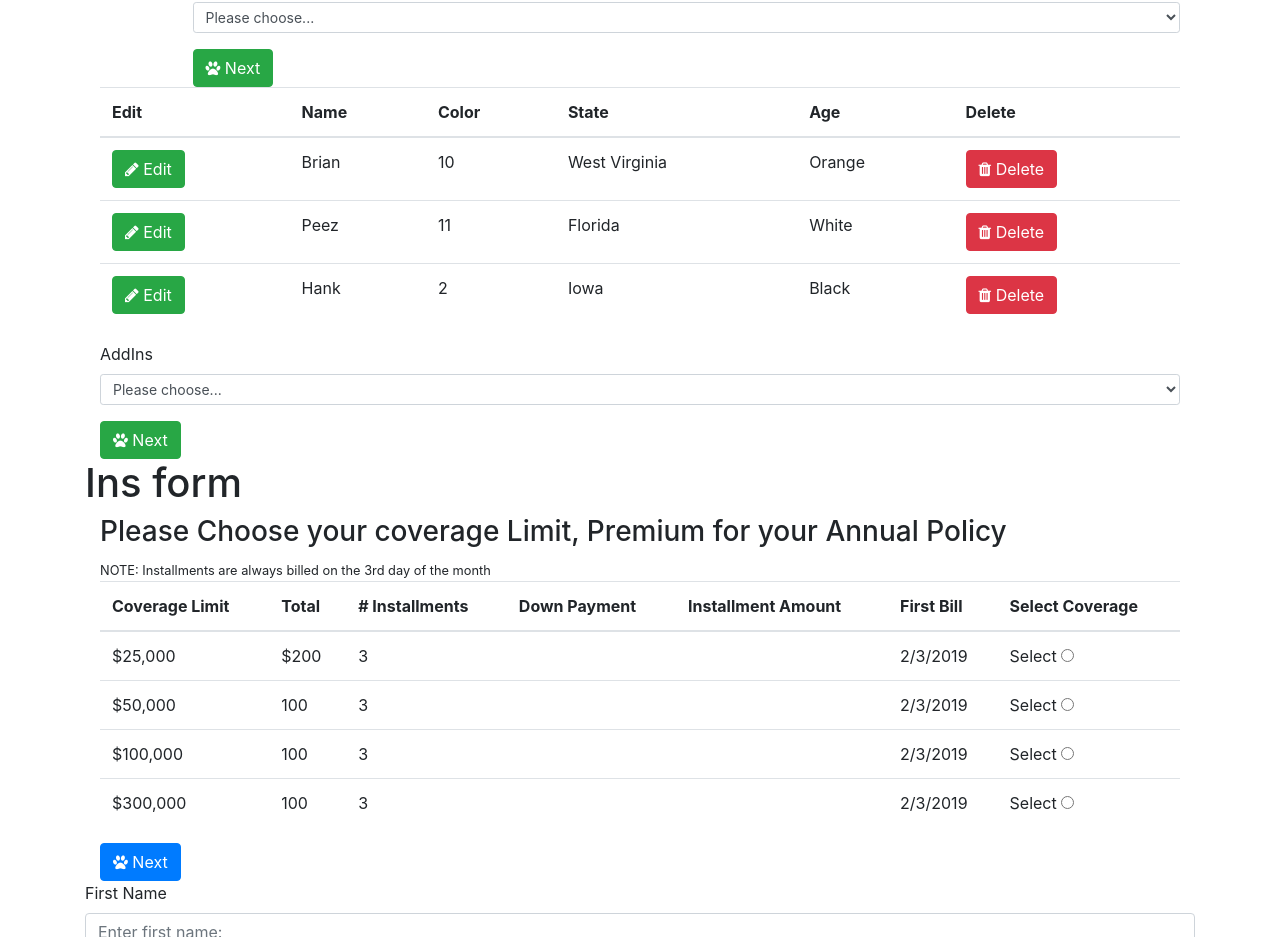
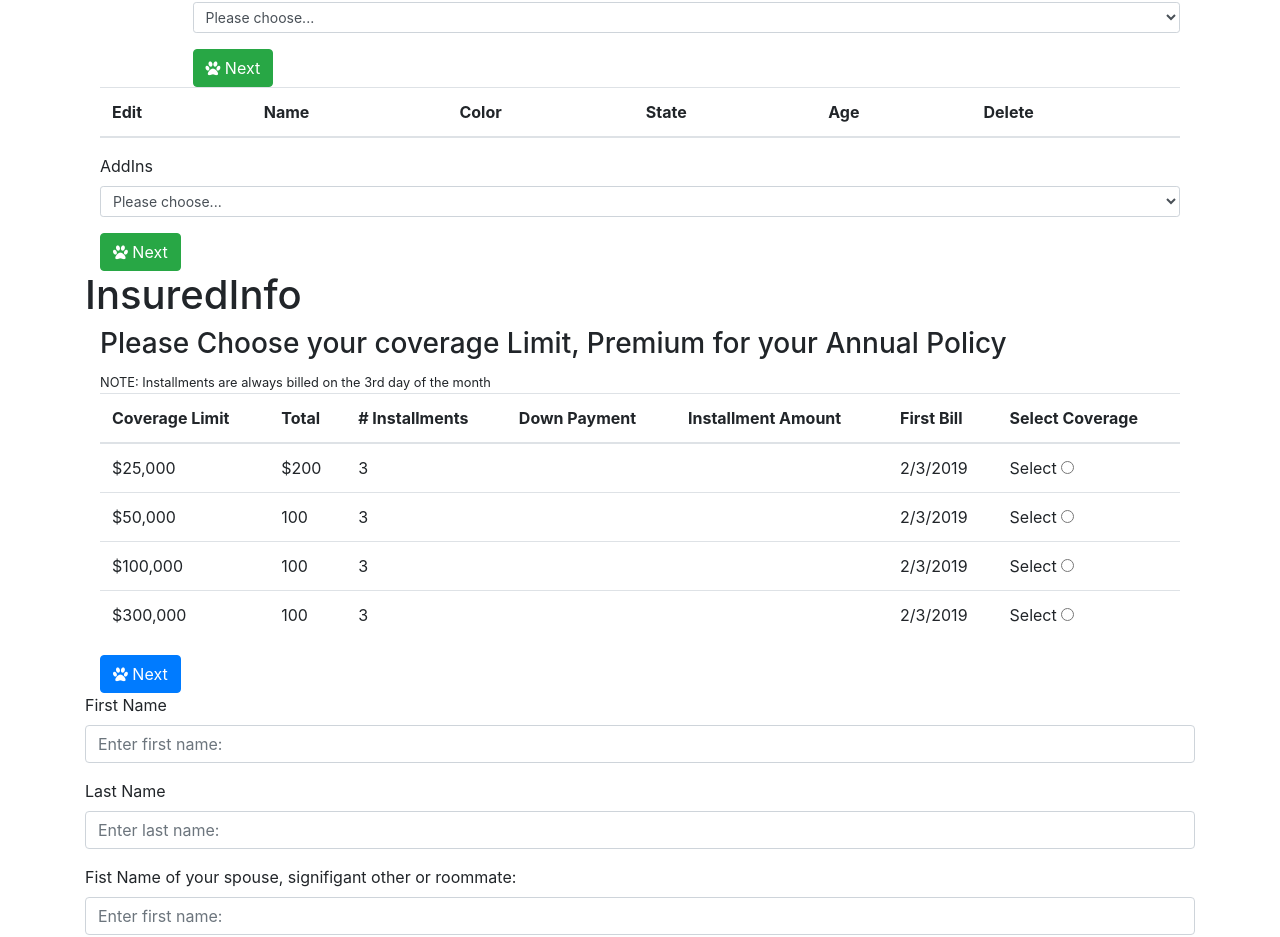
Before and after one commit to jmanock/fin-dog-bite, a React (Create React App) app: page /Quote in a window 1280 px wide. Shown: the part 2175-3112 px from the top of the page. Built offline with nearby package versions, Linux system fonts and the light colour scheme.

Commit message:
think this might work

```diff
--- a/src/Components/AddIns.jsx
+++ b/src/Components/AddIns.jsx
@@ -3,24 +3,20 @@ import Select from './FormComponents/Select';
 import Button from './FormComponents/Button';
 
 class AddIns extends Component{
-  state = {
-    addIns:''
-  }
-
+  state = {addIns:''}
   onSelectChange = e =>{
     this.setState({
       addIns:e.target.value
-    });
+    })
 	}
 
   addInsured = () =>{
     this.props.addIns(this.state.addIns);
   }
   render(){
-
     return(
       <div>
-        <Select title={'AddIns'} name={'addIns'} options={['0','1','2','3','4','5']} handleChange={this.onSelectChange} placeholder={'Please choose...'} value={this.state.addIns} />
+        <Select title={'AddIns'} name={'addIns'} options={[0,1,2,3,4,5]} handleChange={this.onSelectChange} placeholder={'Please choose...'} value={this.state.addIns} />
         <Button type={'btn btn-success'} action={this.addInsured} title={'Next'} className={'fa fa-paw'} />
       </div>
 
--- a/src/Components/Holder.jsx
+++ b/src/Components/Holder.jsx
@@ -6,18 +6,18 @@ import PersonalInfo from './PersonalInfo';
 import InsuredInfo from './InsuredInfo';
 
 const dogs = [
-  {id:'1',name:'Brian',color:'Orange',state:'West Virginia',age:'10',email:'brian@test.com',weight:'2'},
-  {id:'2',name:'Peez',color:'White',state:'Florida',age:'11',email:'peez@test.com',weight:'10'},
-  {id:'3',name:'Hank',color:'Black',state:'Iowa',age:'2',email:'hank@test.com',weight:'20'}
+  // {id:'1',name:'Brian',color:'Orange',state:'West Virginia',age:'10',email:'brian@test.com',weight:'2'},
+  // {id:'2',name:'Peez',color:'White',state:'Florida',age:'11',email:'peez@test.com',weight:'10'},
+  // {id:'3',name:'Hank',color:'Black',state:'Iowa',age:'2',email:'hank@test.com',weight:'20'}
 ];
-
+const addIns = []
 class Holder extends Component{
   state = {
     dogs:dogs,
     isOpen:true,
     idCount:3,
     selectedDog:null,
-    addIns:null,
+    addIns:addIns,
     rates:{
       id:'',total:'',coverage:'',insAmount:'',down:''
     }
@@ -37,6 +37,7 @@ class Holder extends Component{
   }
 
   handleEditDog = dogToUpdate => () =>{
+    console.log(dogToUpdate);
     this.setState({
       selectedDog:dogToUpdate,
       isOpend:true
@@ -87,20 +88,18 @@ class Holder extends Component{
       rates:{id:rates.id,total:rates.total,coverage:rates.coverage, insAmount:rates.insAmount,down:rates.down}
     })
   }
-
-  handleEdit = (something) =>{
-    console.log('something:',something);
+  handleEditIns = addIns => () =>{
+    console.log(addIns);
   }
 
-  personalInfo = (person) =>{
-    console.log(person);
-  }
   render(){
     return(
       <div className='container'>
         <DogForm updateDog={this.handleEditOpenDog} openForm={this.openForm} selectedDog={this.state.selectedDog} createDog={this.handleCreateDog} />
         <DogList deleteDog={this.handleDeleteDog} handleEditDog={this.handleEditDog} dogs={this.state.dogs} state={this.state} addIns={this.addIns}/>
-        <InsuredInfo  state={this.state} handleEdit={this.handleEdit} addIns={this.addInsuredInfo}/>
+
+        <InsuredInfo  state={this.state} Edit={this.handleEditIns} />
+
         <Rates state={this.state} addRates={this.addRates}/>
 
         <PersonalInfo personalInfo={this.personalInfo} state={this.state} />
--- a/src/Components/InsuredInfo.jsx
+++ b/src/Components/InsuredInfo.jsx
@@ -1,59 +1,26 @@
 import React,{Component} from 'react';
 import Button from './FormComponents/Button';
-import Input from './FormComponents/Input';
-import Select from './FormComponents/Select';
-import States from './OptionsComponents/State';
 
 class InsuredInfo extends Component{
-  state = {
-    additionalIns:null,
-    options:{
-      state:States
-    }
+  edit(e){
+    console.log(e)
   }
-
-  componentDidMount(){
-    console.log('didMount:', this.props.state.addIns);
-    if(this.props.state.addIns !== null){
-      console.log('working')
-      this.setState({
-        additionalIns:this.props.state.addIns
-      })
-    }
-  }
-
-  componentWillReceiveProps(nextProps){
-    this.setState({
-      additionalIns:nextProps.state.addIns
-    });
-  }
-
-  onInputChange = (e) =>{
-    const newPerson = this.state.additionalIns;
-    newPerson[e.target.name]=e.target.value;
-    this.setState({
-      additionalIns:newPerson
+  render(){
+    const knew = this.props.state.addIns.map((x) =>{
+      let nums = x.id +1;
+      return <div key={x.id}>
+        <Button action={this.props.Edit(x)} type={'btn btn-success'} className={'fa fa-pencil'} title={nums+' Edit'} />
+      </div>
     })
-  }
-
-  addInsuredForm = () =>{
-    console.log(this.props.state);
-  }
-  edit = (x) =>{
-    console.log(x.id);
-  }
-
-  render(){
-    let knew;
 
     return(
       <div>
-        <h1>Ins form</h1>
+        <h1>InsuredInfo</h1>
         {knew}
       </div>
+
     )
   }
-
-};
+}
 
 export default InsuredInfo;
```
